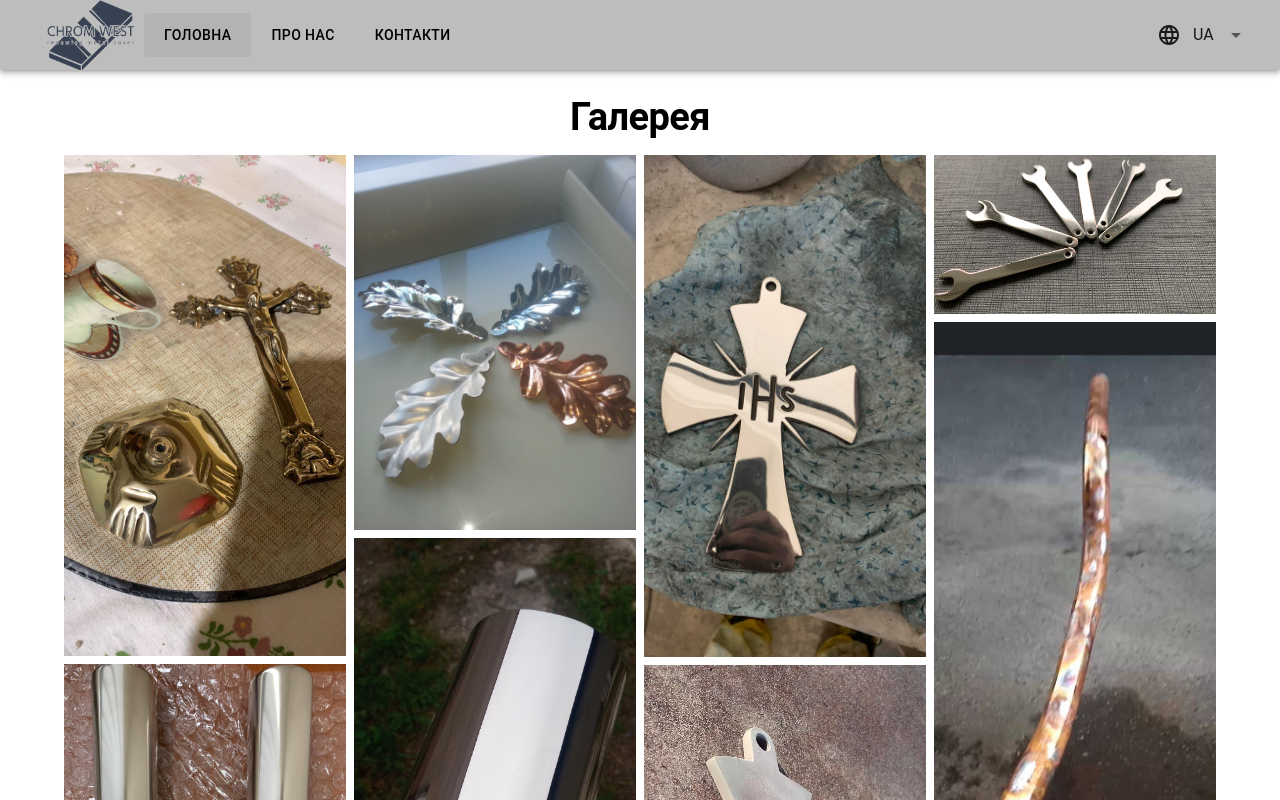
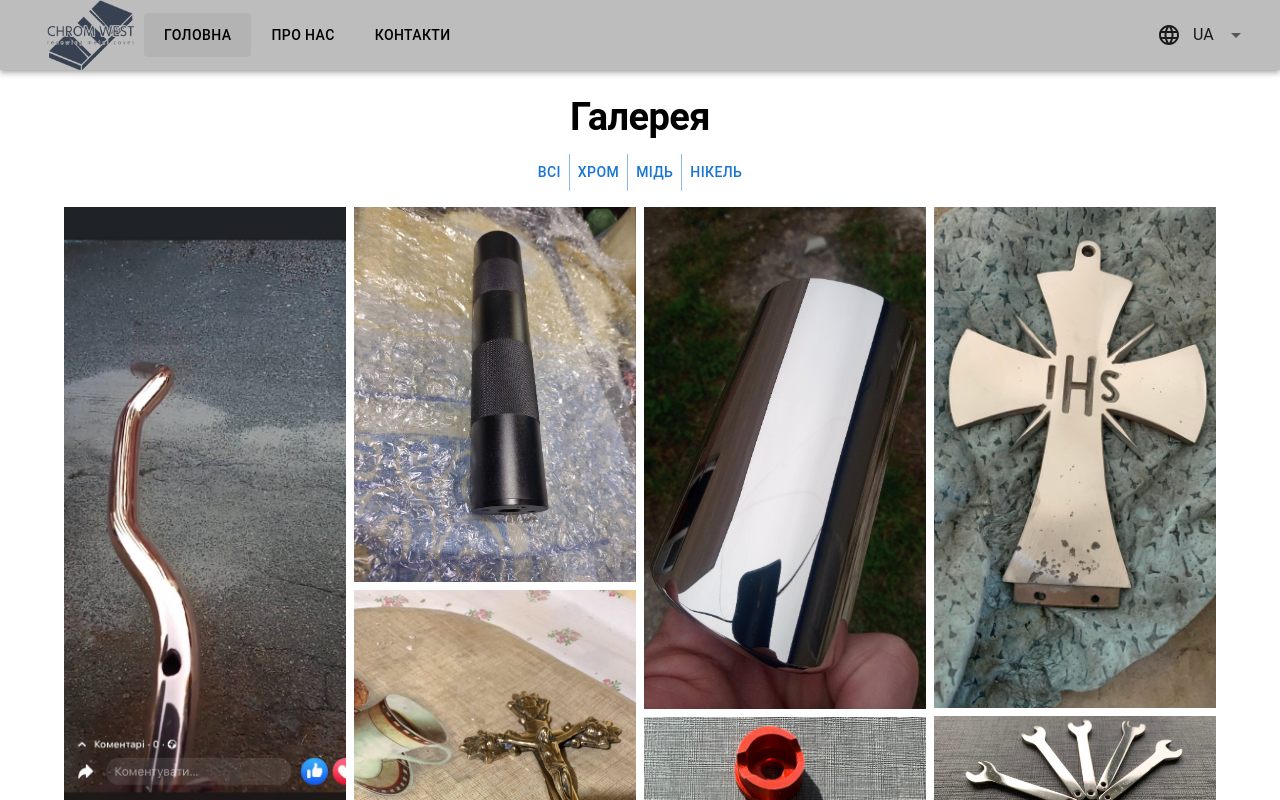
Before and after one commit to DimaBeley/ChromWest, a React (Create React App) app: page / in a window 1280 px wide. Shown: the top 800 px of the page. Built offline with nearby package versions, Linux system fonts and the light colour scheme.

Commit message:
add filter images

```diff
--- a/public/index.html
+++ b/public/index.html
@@ -9,35 +9,15 @@
       name="description"
       content="Web site created using create-react-app"
     />
-    <link rel="apple-touch-icon" href="%PUBLIC_URL%/logo192.png" />
     <!--
       manifest.json provides metadata used when your web app is installed on a
       user's mobile device or desktop. See https://developers.google.com/web/fundamentals/web-app-manifest/
     -->
     <link rel="manifest" href="%PUBLIC_URL%/manifest.json" />
-    <!--
-      Notice the use of %PUBLIC_URL% in the tags above.
-      It will be replaced with the URL of the `public` folder during the build.
-      Only files inside the `public` folder can be referenced from the HTML.
-
-      Unlike "/favicon.ico" or "favicon.ico", "%PUBLIC_URL%/favicon.ico" will
-      work correctly both with client-side routing and a non-root public URL.
-      Learn how to configure a non-root public URL by running `npm run build`.
-    -->
     <title>React App</title>
   </head>
   <body>
     <noscript>You need to enable JavaScript to run this app.</noscript>
     <div id="root"></div>
-    <!--
-      This HTML file is a template.
-      If you open it directly in the browser, you will see an empty page.
-
-      You can add webfonts, meta tags, or analytics to this file.
-      The build step will place the bundled scripts into the <body> tag.
-
-      To begin the development, run `npm start` or `yarn start`.
-      To create a production bundle, use `npm run build` or `yarn build`.
-    -->
   </body>
 </html>
--- a/src/components/Home/Home.js
+++ b/src/components/Home/Home.js
@@ -1,7 +1,9 @@
 import { useState } from 'react'
 import { useTranslation } from 'react-i18next'
-import { Container, Box, ImageListItem, ImageList, Typography, Modal } from '@mui/material'
-import { chromeImage, nikelImages } from './galleryImages'
+import { Container, Box, ImageListItem, ImageList, Typography, Modal, ButtonGroup, Button } from '@mui/material'
+import { allImages } from './galleryImages'
+import { IMAGE_TYPES } from '../../constants/imageTypes'
+import styles from './Home.module.scss'
 
 // TODO uninstall swiper
 export const Home = () => {
@@ -19,10 +21,13 @@ export const Home = () => {
     outline: 'none'
   }
 
-  const allImages = [...chromeImage, ...nikelImages]
   const [open, setOpen] = useState(null)
+  const [filter, setFilter] = useState(null)
   const handleOpen = (id) => setOpen(id)
   const handleClose = () => setOpen(null)
+  const filtredImageList = (arr, filterType) => {
+    return filterType ? arr.filter(item => item.type === filterType) : arr
+  }
 
   const { t } = useTranslation()
   return (
@@ -34,9 +39,33 @@ export const Home = () => {
 
         >{t('gallery')}</Typography>
       </Box>
+      <Box sx={{ marginTop: '15px', textAlign: 'center' }}>
+        <ButtonGroup variant="text" aria-label="Image Filter">
+          <Button className={filter === null ? styles.activeButton : ''}
+                  onClick={() => setFilter(null)}
+          >
+            {t('all')}
+          </Button>
+          <Button onClick={() => setFilter(IMAGE_TYPES.chrome)}
+                  className={filter === IMAGE_TYPES.chrome ? styles.activeButton : ''}
+          >
+            {t('chrome')}
+          </Button>
+          <Button onClick={() => setFilter(IMAGE_TYPES.copper)}
+                  className={filter === IMAGE_TYPES.copper ? styles.activeButton : ''}
+          >
+            {t('copper')}
+          </Button>
+          <Button onClick={() => setFilter(IMAGE_TYPES.nickel)}
+                  className={filter === IMAGE_TYPES.nickel ? styles.activeButton : ''}
+          >
+            {t('nickel')}
+          </Button>
+        </ButtonGroup>
+      </Box>
       <Box sx={{ width: '100%', alignItems: 'center' }}>
         <ImageList variant="masonry" cols={4} gap={8}>
-          {allImages.map((item) => (
+          {filtredImageList(allImages, filter).map((item) => (
               <>
                 <ImageListItem key={item.img} onClick={() => handleOpen(item.img)} sx={{ overflow: 'hidden' }}>
                   <img
@@ -49,6 +78,7 @@ export const Home = () => {
                 <Modal
                     open={open === item.img}
                     onClose={handleClose}
+                    key={`${item.img} ${item.type}`}
 
                 >
                   <Box sx={modalStyle}>
--- a/src/components/Home/Home.module.scss
+++ b/src/components/Home/Home.module.scss
@@ -6,3 +6,11 @@
   display: flex;
   justify-content: center;
 }
+.activeButton {
+  background-color: rgba(0, 0, 0, 0.2);
+}
+
+.filterButton {
+  transition: all 0.3ms;
+  padding: 0 20px 0 20px;
+}
--- a/src/components/Home/galleryImages.js
+++ b/src/components/Home/galleryImages.js
@@ -10,56 +10,105 @@ import img9 from '../../img/gallery/9.jpg'
 import img10 from '../../img/gallery/10.jpg'
 import img11 from '../../img/gallery/11.jpg'
 import img12 from '../../img/gallery/12.jpg'
+import img13 from '../../img/gallery/13.jpg'
+import img14 from '../../img/gallery/14.jpg'
+import img15 from '../../img/gallery/15.jpg'
+import img16 from '../../img/gallery/16.jpg'
+import img17 from '../../img/gallery/17.jpg'
 
-export const chromeImage = [
+import { IMAGE_TYPES } from '../../constants/imageTypes'
+
+export const chromeImages = [
   {
     img: img1,
-    title: 'Chrome'
+    title: 'Chrome',
+    type: IMAGE_TYPES.chrome
   },
   {
     img: img2,
-    title: 'Chrome'
+    title: 'Chrome',
+    type: IMAGE_TYPES.chrome
   },
   {
     img: img3,
-    title: 'Chrome'
+    title: 'Chrome',
+    type: IMAGE_TYPES.chrome
   },
   {
     img: img4,
-    title: 'Chrome'
+    title: 'Chrome',
+    type: IMAGE_TYPES.chrome
   },
   {
     img: img5,
-    title: 'Chrome'
+    title: 'Chrome',
+    type: IMAGE_TYPES.chrome
   },
   {
     img: img6,
-    title: 'Chrome'
+    title: 'Chrome',
+    type: IMAGE_TYPES.chrome
   }
 ]
-export const nikelImages = [
+export const nickelImages = [
   {
     img: img7,
-    title: 'Nikel'
+    title: 'nickel',
+    type: IMAGE_TYPES.nickel
   },
   {
     img: img8,
-    title: 'Nikel'
+    title: 'nickel',
+    type: IMAGE_TYPES.nickel
   },
   {
     img: img9,
-    title: 'Nikel'
+    title: 'nickel',
+    type: IMAGE_TYPES.nickel
   },
   {
     img: img10,
-    title: 'Nikel'
+    title: 'nickel',
+    type: IMAGE_TYPES.nickel
   },
   {
     img: img11,
-    title: 'Nikel'
+    title: 'nickel',
+    type: IMAGE_TYPES.nickel
   },
   {
     img: img12,
-    title: 'Nikel'
+    title: 'nickel',
+    type: IMAGE_TYPES.nickel
   }
 ]
+
+export const copperImages = [
+  {
+    img: img13,
+    title: 'Copper',
+    type: IMAGE_TYPES.copper
+  },
+  {
+    img: img14,
+    title: 'Copper',
+    type: IMAGE_TYPES.copper
+  },
+  {
+    img: img15,
+    title: 'Copper',
+    type: IMAGE_TYPES.copper
+  },
+  {
+    img: img16,
+    title: 'Copper',
+    type: IMAGE_TYPES.copper
+  },
+  {
+    img: img17,
+    title: 'Copper',
+    type: IMAGE_TYPES.copper
+  }
+]
+
+export const allImages = [...copperImages, ...chromeImages, ...nickelImages]
--- /dev/null
+++ b/src/constants/imageTypes.js
@@ -0,0 +1,5 @@
+export const IMAGE_TYPES = {
+  copper: 'COPPER',
+  chrome: 'CHROME',
+  nickel: 'NICKEL'
+}
--- a/src/translations/lang/en.js
+++ b/src/translations/lang/en.js
@@ -1,4 +1,8 @@
 export const en = {
+  all: 'All',
+  copper: 'Copper',
+  chrome: 'Chrome',
+  nickel: 'Nickel',
   gallery: 'Gallery',
   home: 'Home',
   about: 'About',
--- a/src/translations/lang/ua.js
+++ b/src/translations/lang/ua.js
@@ -1,4 +1,8 @@
 export const ua = {
+  all: 'Всі',
+  copper: 'Мідь',
+  chrome: 'Хром',
+  nickel: 'Нікель',
   gallery: 'Галерея',
   home: 'Головна',
   about: 'Про нас',
```
Also changed, not shown: public/logo512.png (deleted), 1 other file (tests, documents, lock files or other folders).
